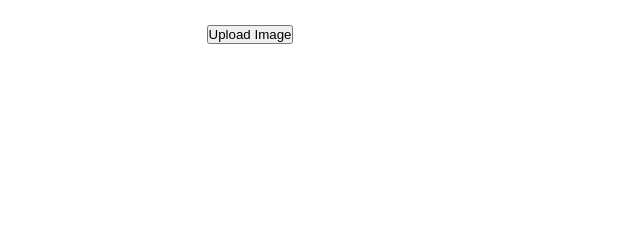
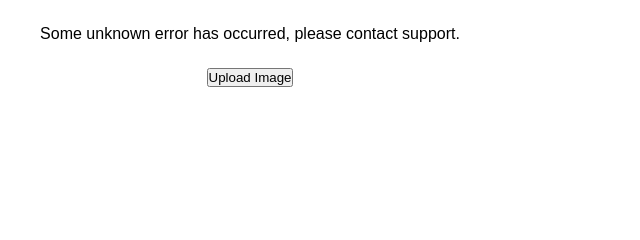
Before and after one commit to Corsolaa/image_uploader, a PHP site: page /?error=1 in a window 1280 px wide. Shown: the part 144-384 px from the top of the page, without its empty margins (0-640 px from the left). Run offline with PHP 8.4, Linux system fonts and the light colour scheme.

Commit message:
Added error handling with GET

```diff
--- a/index.php
+++ b/index.php
@@ -1,3 +1,14 @@
+<?php
+if ($_GET["error"]) {
+    $error_message = "Some unknown error has occurred, please contact support.";
+    $error_message = match ($_GET["error"]) {
+        "file_large" => "Please keep the image size under 16MB.",
+        "not_image" => "Please only upload supported images (jpeg, png, webp, gif)",
+        default => "Some unknown error has occurred, please contact support.",
+    };
+}
+?>
+
 <!doctype html>
 <html lang="en">
 <head>
@@ -19,6 +30,9 @@
     Select image to upload:
     <input type="file" name="fileToUpload" class="image_input" accept=".webp, .png, .jpeg, .gif">
     <img class="image_demo" src="" alt="Upload demo">
+    <?php if (isset($error_message)) { ?>
+        <p class="error_message"><?php echo $error_message ?></p>
+    <?php } ?>
     <input type="submit" value="Upload Image" name="submit">
 </form>
 
```
Also changed, not shown: upload.php (+4 -4 lines).
